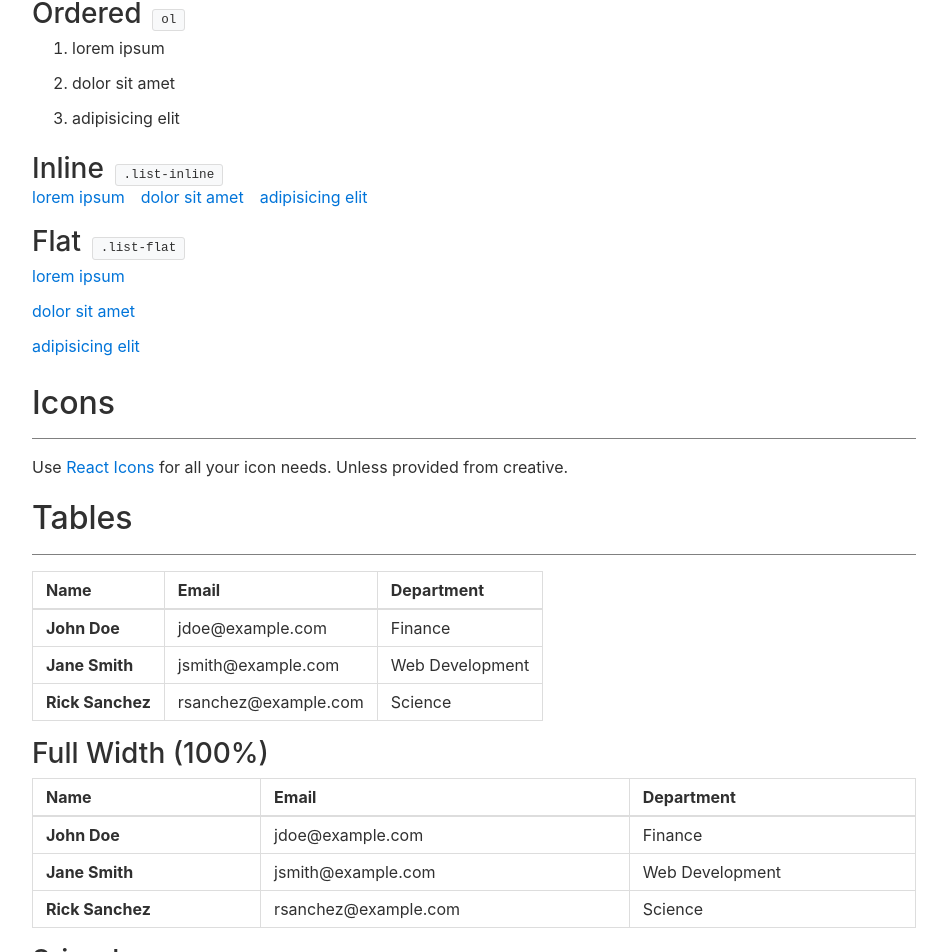
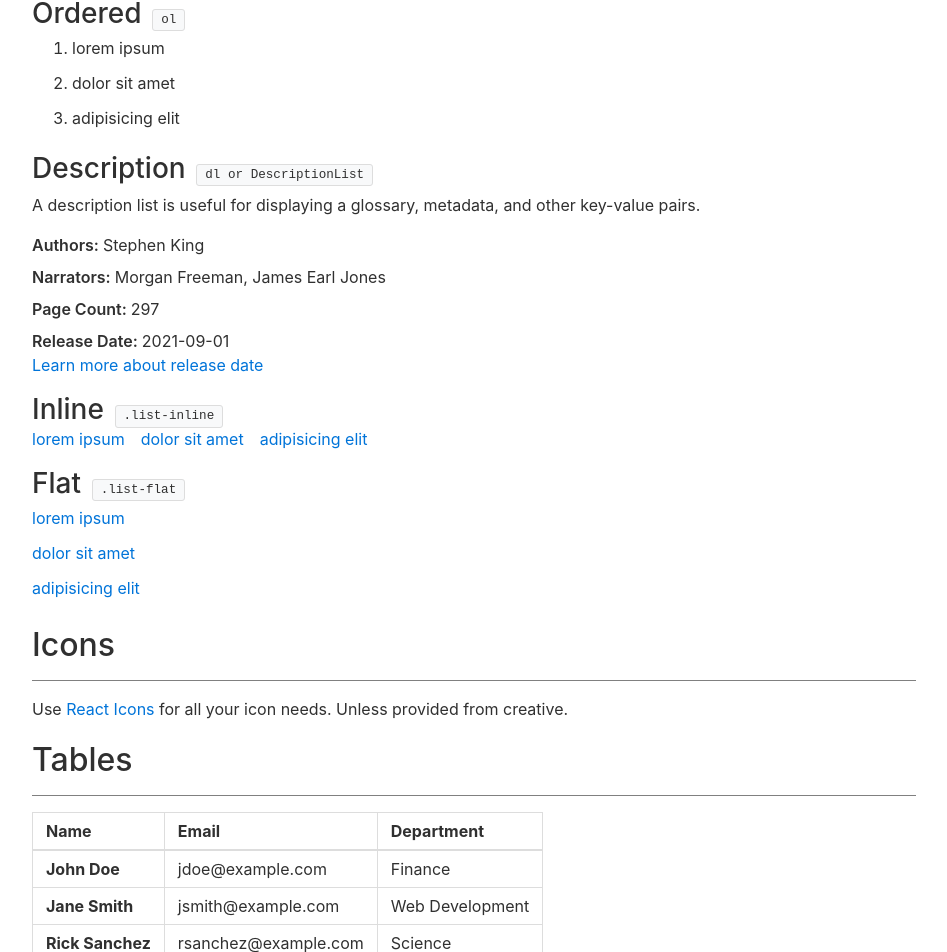
Before and after one commit to FindawayWorld/Solon, a React (Create React App) app: page /content in a window 1280 px wide. Shown: the part 7505-8457 px from the top of the page, without its empty margins (316-1263 px from the left). Built offline with nearby package versions, Linux system fonts and the light colour scheme.

Commit message:
description list example

```diff
--- a/src/pages/Content.jsx
+++ b/src/pages/Content.jsx
@@ -2,6 +2,7 @@ import React from 'react';
 import { FiArrowRight } from 'react-icons/fi';
 import classnames from 'classnames';
 import { Link } from 'react-router-dom';
+import DescriptionList from '../components/DescriptionList';
 
 const spacer = 1;
 export const spacers = {
@@ -395,6 +396,38 @@ sans-serif,
                     <li>adipisicing elit</li>
                 </ol>
 
+                <h3 id="description-list" className="mb-0">
+                    Description{' '}
+                    <small>
+                        <code>dl or DescriptionList</code>
+                    </small>
+                </h3>
+                <p className="mt-2">
+                    A description list is useful for displaying a glossary, metadata, and other key-value pairs.
+                </p>
+                <DescriptionList
+                    labelValuePairs={[
+                        ['Authors', 'Stephen King'],
+                        [
+                            'Narrators',
+                            <ul className="comma-delimited">
+                                <li>Morgan Freeman</li>
+                                <li>James Earl Jones</li>
+                            </ul>
+                        ],
+                        ['Page Count', 297],
+                        [
+                            'Release Date',
+                            <>
+                                <span>2021-09-01</span>
+                                <br />
+                                <a href="#description-list">Learn more about release date</a>
+                            </>
+                        ]
+                    ]}
+                />
+                <DescriptionList labelValuePairs={['label', 'value']} />
+
                 <h3 className="mb-0">
                     Inline{' '}
                     <small>
```
